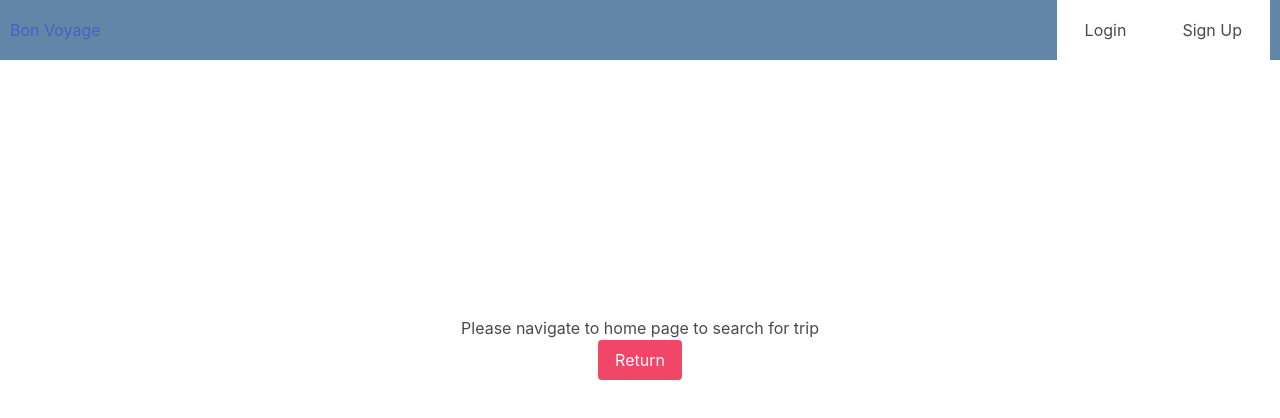
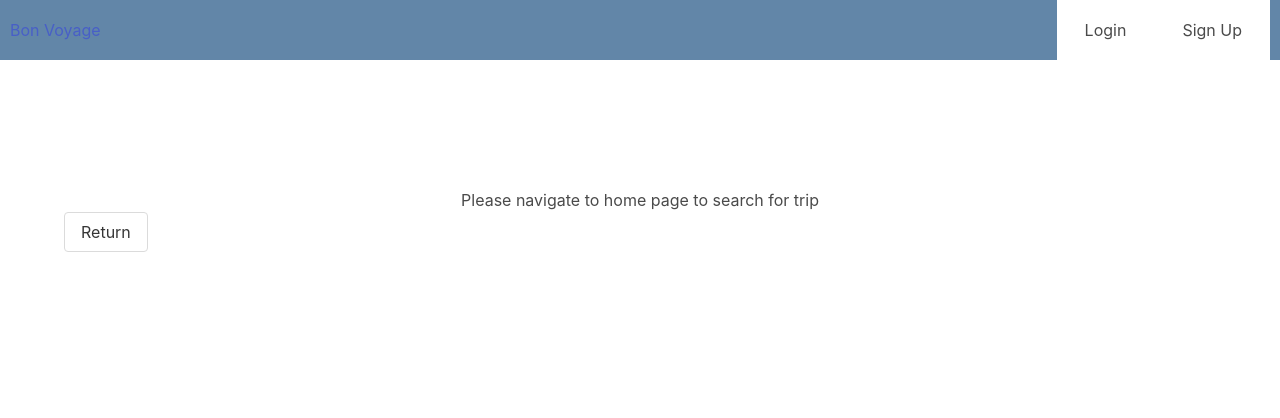
Before and after one commit to Capstone-Bi-Coastal-Visualizers/data-visualization, a React app: page /search-result in a window 1280 px wide. Shown: the top 418 px of the page. Built offline with nearby package versions, Linux system fonts and the light colour scheme.

Commit message:
Chore: finalizing CSS SearchResult

```diff
--- a/client/components/SearchResult.js
+++ b/client/components/SearchResult.js
@@ -170,13 +170,17 @@
           </div>
           <div className="trips-bar-chart">
             <div className="trips-bar-chart-selector">
-            <Link to="/confirmation-page" onClick={() => dispatch(setTrip(1))}>
-              {" "}
-              Select Trip One{" "}
+              <Link
+                to="/confirmation-page"
+                onClick={() => dispatch(setTrip(1))}
+              >
+                <button className="button"> Select Trip One </button>
               </Link>
-            <Link to="/confirmation-page" onClick={() => dispatch(setTrip(2))}>
-              {" "}
-              Select Trip Two{" "}
+              <Link
+                to="/confirmation-page"
+                onClick={() => dispatch(setTrip(2))}
+              >
+                <button className="button"> Select Trip Two </button>
               </Link>
             </div>
             <Bar data={data} options={options} />
@@ -199,11 +203,9 @@
             There was an error in loading your search. Please search a different
             trip or try again later
           </h2>
-          <div className="control">
-            <Link to="/" className="button is-danger">
-              Return
+          <Link to="/">
+            <button className="button">Return</button>
           </Link>
-          </div>
         </div>
       );
     }
@@ -213,21 +215,19 @@
   ) {
     return (
       <div className="container">
-        <div className="navigate-home-container">
-          <h2>Please navigate to home page to search for trip</h2>
-          <div className="control">
-            <Link to="/" className="button is-danger">
-              Return
+        <div className="navigate-home-error">
+          <div>Please navigate to home page to search for trip</div>
+        </div>
+          <Link to="/">
+            <button className="button">Return</button>
           </Link>
-          </div>
-        </div>
       </div>
     );
   } else {
     return (
       <div className="container">
-        <div className="loading-data-container">
-          <h2>Please wait loading data...</h2>
+        <div className="navigate-home-error">
+          <div>Please wait loading data...</div>
         </div>
       </div>
     );
--- a/public/style.css
+++ b/public/style.css
@@ -149,3 +149,9 @@
   width: 100%;
   padding: 2em;
 }
+
+.navigate-home-error {
+  display: flex;
+  justify-content: center;
+  text-align: center;
+}
```
Lines whose indentation alone changed are shown as unchanged.
